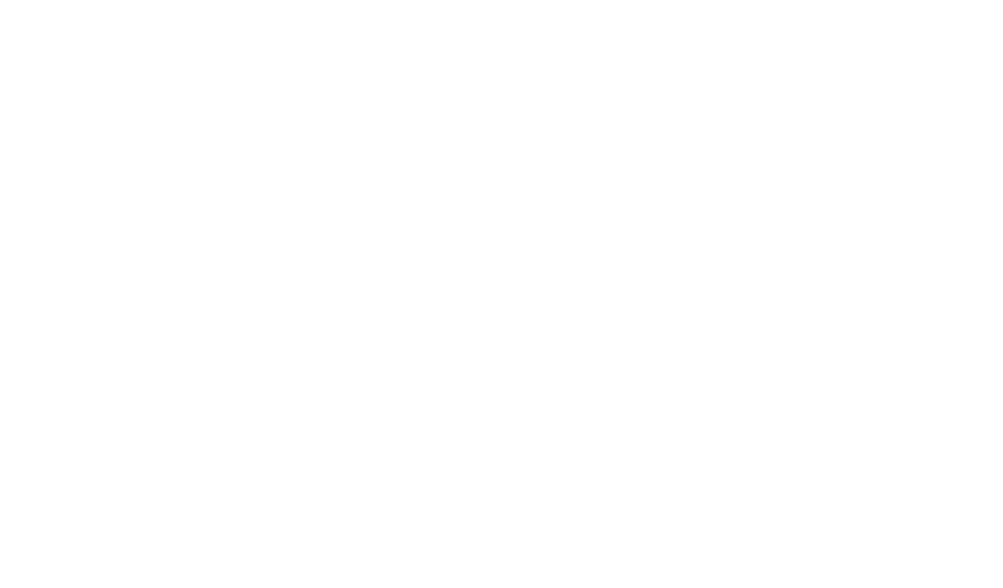
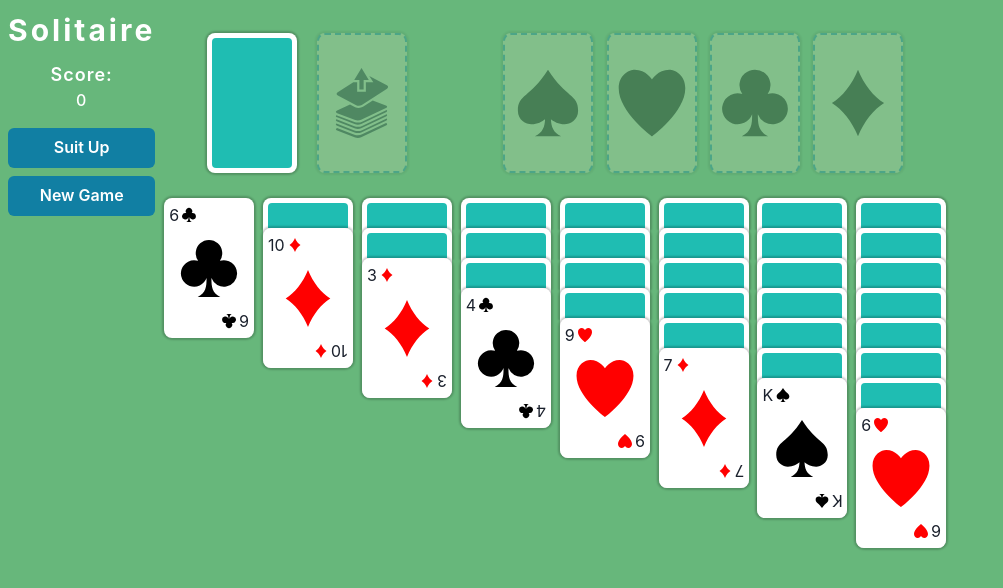
Before and after one commit to oldben87/windows-games, a React (Create React App) app: page /solitiare in a window 1280 px wide. Shown: the top 588 px of the page, without its empty margins (0-1003 px from the left). Built offline with nearby package versions, Linux system fonts and the light colour scheme.

Commit message:
Updating routing for games to not use a modal

```diff
--- a/src/App.tsx
+++ b/src/App.tsx
@@ -1,11 +1,13 @@
-import Home from 'components/pages/Home'
-import { Route } from 'react-router-dom'
-import MinesweeperBoard from 'components/Minesweeper/GameBoard'
+import Home from "components/pages/Home"
+import {Route} from "react-router-dom"
+import MinesweeperBoard from "components/Minesweeper/GameBoard"
+import SolitiareBoard from "components/Solitaire/GameBoard"
 
 function App() {
   return (
     <>
       <Route exact path="/" component={Home} />
+      <Route exact path="/solitiare" component={SolitiareBoard} />
       <Route exact path="/minesweeper" component={MinesweeperBoard} />
     </>
   )
--- a/src/components/Solitaire/furniture/Background.tsx
+++ b/src/components/Solitaire/furniture/Background.tsx
@@ -1,14 +1,14 @@
-import React from 'react'
-import { Flex } from '@chakra-ui/react'
+import React from "react"
+import {Flex} from "@chakra-ui/react"
 
 interface Props {
   children: React.ReactNode
 }
-export const Background = ({ children }: Props) => {
+export const Background = ({children}: Props) => {
   return (
     <Flex
       as="section"
-      minHeight="100%"
+      minHeight="100vh"
       minWidth="100%"
       background="primaryGreen"
       p={2}
--- a/src/components/pages/Home.tsx
+++ b/src/components/pages/Home.tsx
@@ -1,30 +1,31 @@
-import { useEffect, useState } from 'react'
-import { Flex, Text, Image, Icon } from '@chakra-ui/react'
-import format from 'date-fns/format'
-import { ImWindows } from 'react-icons/im'
-import { ErrorWindow } from '../homePage/ErrorWindow'
-import { GameBoardModal } from '../Solitaire/GameBoardModal'
+import {useEffect, useState} from "react"
+import {Link} from "react-router-dom"
+import {Flex, Text, Image, Icon} from "@chakra-ui/react"
+import format from "date-fns/format"
+import {ImWindows} from "react-icons/im"
+import {ErrorWindow} from "../homePage/ErrorWindow"
 
 interface GameButtonProps {
   title: string
   src: string
-  openGameBoard: () => void
+  link: string
 }
 
-const GameButton = ({ title, src, openGameBoard }: GameButtonProps) => {
+const GameButton = ({title, src, link}: GameButtonProps) => {
   return (
+    <Link to={link}>
       <Flex
-      onClick={() => openGameBoard()}
         direction="column"
         justify="center"
         maxWidth="80px"
         cursor="pointer"
       >
-      <Image src={src} h={'80px'} w={'80px'} />
+        <Image src={src} h={"80px"} w={"80px"} />
         <Text align="center" color="white" mt={2}>
           {title}
         </Text>
       </Flex>
+    </Link>
   )
 }
 
@@ -32,10 +33,6 @@
   const [date, setDate] = useState(new Date())
   const [isOpen, setIsOpen] = useState(false)
   const onErrorClose = () => setIsOpen(false)
-  const [isGameOpen, setIsGameOpen] = useState(false)
-  const onGameClose = () => setIsGameOpen(false)
-  const onGameOpen = () => setIsGameOpen(true)
-
   useEffect(() => {
     setTimeout(() => {
       setDate(new Date())
@@ -44,11 +41,7 @@
 
   return (
     <Flex direction="column" h="100vh" bgColor="darkerBlue" justify="center">
-      <GameButton
-        title="Solitaire"
-        src="SolitaireIcon.png"
-        openGameBoard={onGameOpen}
-      />
+      <GameButton title="Solitaire" src="SolitaireIcon.png" link="/solitiare" />
       <Flex
         w="100%"
         h="50px"
@@ -90,10 +83,9 @@
           borderBottomColor="lightGrey"
           px={3}
         >
-          <Text color="black">{format(date, 'hh:mm a')}</Text>
+          <Text color="black">{format(date, "hh:mm a")}</Text>
         </Flex>
       </Flex>
-      <GameBoardModal isOpen={isGameOpen} onClose={onGameClose} />
       <ErrorWindow isOpen={isOpen} onClose={onErrorClose} />
     </Flex>
   )
```
Lines whose indentation alone changed are shown as unchanged.
